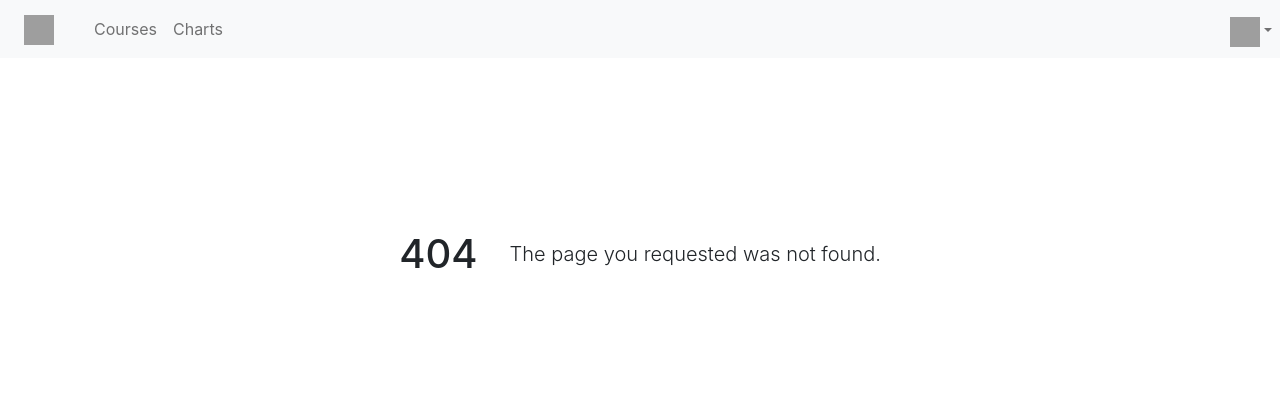
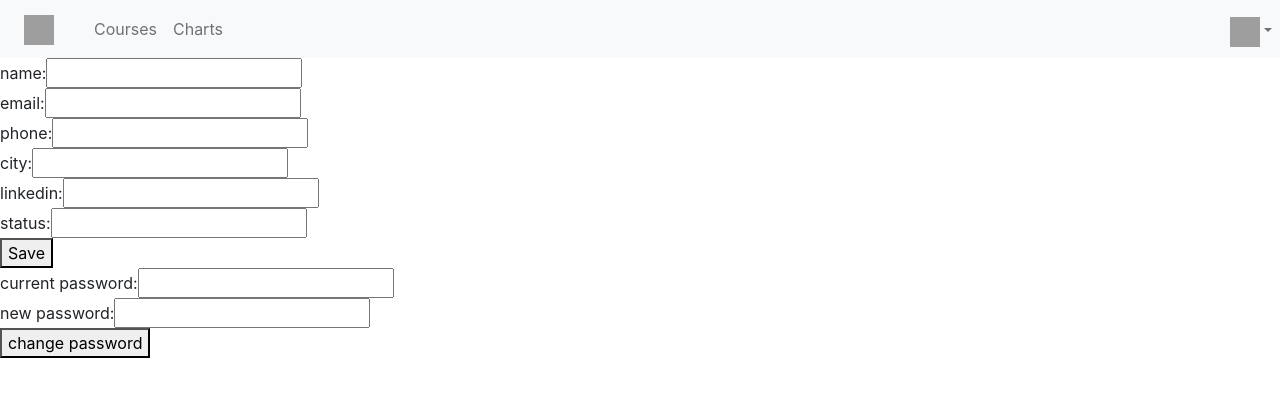
Before and after one commit to m7md389/elevation-job-manager, a React (Create React App) app: page /settings in a window 1280 px wide. Before the commit this address had no page. Shown: the top 396 px of the page. Built offline with nearby package versions, Linux system fonts and the light colour scheme; no server answers; grey boxes are pictures that could not be loaded; the HTML template or start-up script is replaced by a standard one.

Commit message:
password change

```diff
--- a/src/App.jsx
+++ b/src/App.jsx
@@ -23,7 +23,7 @@ export default function App() {
         <Route path="/login" element={<Login />} />
         <Route path="/logout" element={<Logout />} />
         <Route path="/register" element={<Register />} />
-        <Route path="/account-settings" element={<AccountSettings />} />
+        <Route path="/settings" element={<AccountSettings />} />
         <Route path="/student/" element={<Student />} /> {/*/student/:id*/}
       </Routes>
 
--- a/src/components/AccountSettings.jsx
+++ b/src/components/AccountSettings.jsx
@@ -7,6 +7,7 @@ const AccountSettings = () => {
     let userId = "61eee2cedc8e3b3b16870b9a"
     let URL = "http://localhost:3001/users/"
     const [updatedDataInputs, setUpdatedDataInputs] = useState({name: "", email: "", phone: "", city: "", linkedin: "", status: ""});
+    const [passwordChangeInput, setPasswordChangeInput] = useState({currentPassword: "",newPassword: ""})
 useEffect(() => {
     axios.get(`${URL}${userId}`).then(res => {
         let user = res.data
@@ -26,10 +27,28 @@ useEffect(() => {
         setUpdatedDataInputs(tempUpdatedDataInputs)
     }
 
-    const handleEditUser = () =>{
+    const handlePasswordInputChange = e => {
+        let tempChangePasswordInputs = {...passwordChangeInput}
+        tempChangePasswordInputs[e.target.className] = e.target.value
+        setPasswordChangeInput(tempChangePasswordInputs)
+    }
+
+    const handleEditUser = () => {
         let tempUpdatedDataInputs = {...updatedDataInputs}
         tempUpdatedDataInputs["userId"] = userId
         axios.put(`${URL}`,tempUpdatedDataInputs);
+    }
+
+    const handlePasswordChange = () => {
+        let tempPasswordChangeInput = {...passwordChangeInput}
+        tempPasswordChangeInput["userId"] = userId
+        console.log(tempPasswordChangeInput);
+        axios.put(`${URL}password`,tempPasswordChangeInput)
+        .then(res => {
+            if(res.data.error){
+                alert("Current password not match the current password")
+            }
+        })
     }
 
     return (
@@ -41,6 +60,9 @@ useEffect(() => {
             linkedin:<input id="accountSettingsInputs" className="linkedin" onChange={handleInputChange} value={updatedDataInputs.linkedin} /><br/>
             status:<input id="accountSettingsInputs" className="status" onChange={handleInputChange} value={updatedDataInputs.status} /><br/>
             <button onClick={handleEditUser} className="AccountSettingSaveButton">Save</button><br/>
+            current password:<input type="password" id="accountSettingsPasswordInputs" className="currentPassword" onChange={handlePasswordInputChange} value={passwordChangeInput.currentPassword} /><br/>
+            new password:<input type="password" id="accountSettingsPasswordInputs" className="newPassword" onChange={handlePasswordInputChange} value={passwordChangeInput.newPassword} required/><br/>
+            <button onClick={handlePasswordChange} className="AccountSettingChangePasswordButton">change password</button><br/>
         </div>
     )
 };
```
Also changed, not shown: 1 other file (tests, documents, lock files or other folders).
